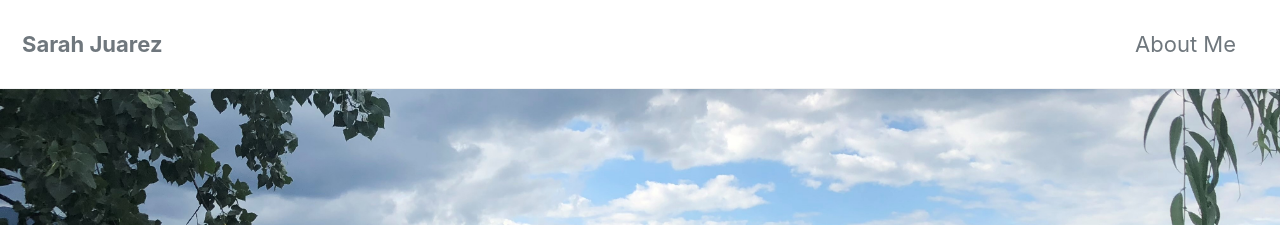
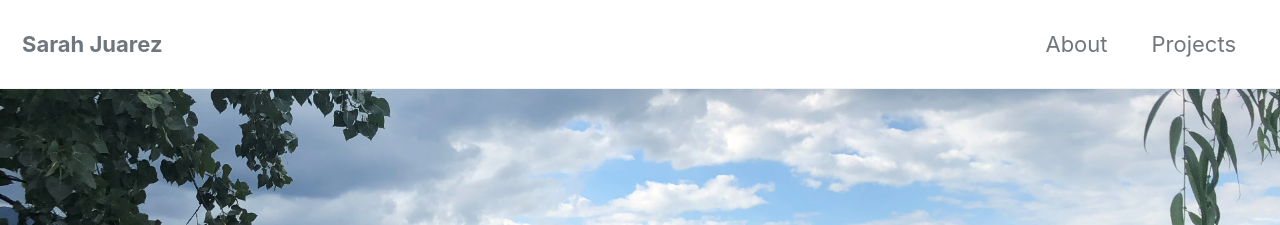
Before and after one commit to sarahajuarez11/sarahajuarez11.github.io, a Jekyll site: the page built from index.html, in a window 1280 px wide and 900 px high. Shown: the top 225 px of the window. Built offline with Jekyll 4.4.1, drawn with Linux system fonts in a browser that asks for light colours; cached includes are drawn as plain includes; nearby versions of some CDN libraries; the list of posts is cut into pages by our own code.

Commit message:
Addeds projects.md

```diff
--- a/_data/navigation.yml
+++ b/_data/navigation.yml
@@ -1,7 +1,9 @@
 # main links
 main:
-  - title: "About Me"
+  - title: "About"
     url: /about/
+  - title: "Projects"
+    url: /projects/
   # - title: "About"
   #   url: https://mmistakes.github.io/minimal-mistakes/about/
   # - title: "Sample Posts"
```
Also changed, not shown: _pages/projects.md (added, +6 -0 lines).
